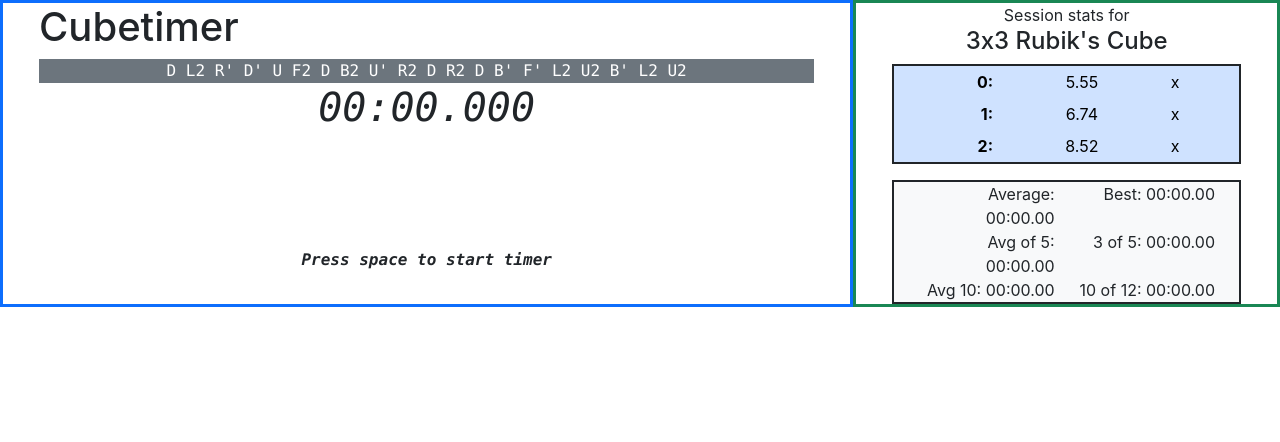
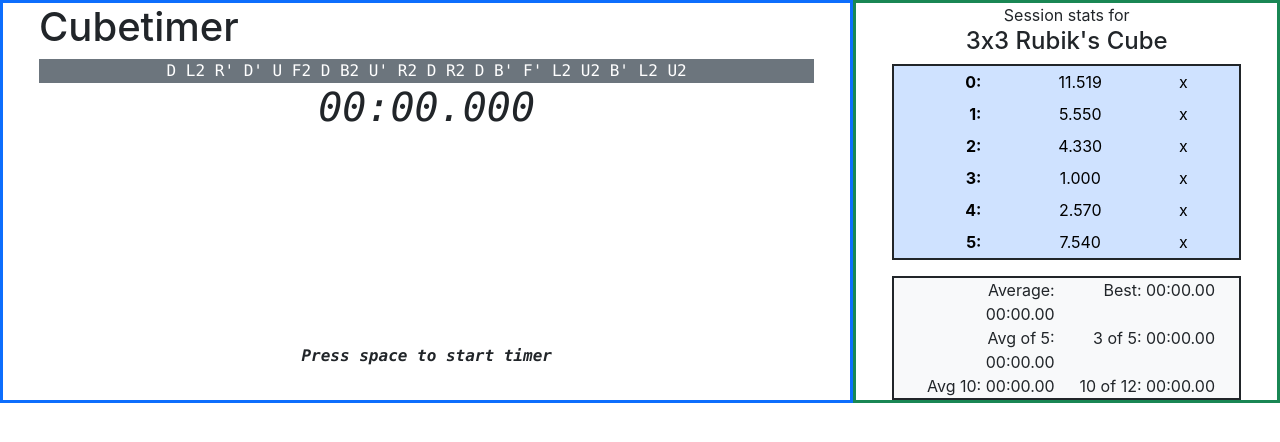
Before and after one commit to Scott-Gibson-Coding/pern-cubetimer, a React (Create React App) app in the folder frontend/: page / in a window 1280 px wide. Shown: the top 442 px of the page. Built offline with nearby package versions, Linux system fonts and the light colour scheme.

Commit message:
Use useContext to pass data directly
Rather than pass data through props all the way from
grandparent to child component. I created a React Context
for the times array that will be directly accessed in
the SolvetimesTable component and updated in the CubetimerPage
component.

```diff
--- a/frontend/src/Components/SolvetimesTable.js
+++ b/frontend/src/Components/SolvetimesTable.js
@@ -1,7 +1,8 @@
-import React from "react";
+import React, { useContext } from "react";
+import { TimesContext } from "../CubetimerPage";
 
 const SolvetimesTable = () => {
-  const times = [5.55, 6.74, 8.52];
+  const times = useContext(TimesContext);
 
   return (
     <table className="table table-sm table-primary table-borderless border border-2 border-dark">
@@ -11,7 +12,7 @@
             <th scope="row" className="text-end">
               {id}:
             </th>
-            <td className="text-center">{time}</td>
+            <td className="text-center">{time.toFixed(3)}</td>
             <td>x</td>
           </tr>
         ))}
--- a/frontend/src/CubetimerPage.js
+++ b/frontend/src/CubetimerPage.js
@@ -1,8 +1,12 @@
-import React from "react";
+import React, { useState, useEffect, createContext } from "react";
 import Timer from "./Components/Timer";
 import SessionStats from "./Components/SessionStats";
 
+export const TimesContext = createContext([]);
+
 const CubetimerPage = () => {
+  const times = [11.519, 5.55, 4.33, 1.0, 2.57, 7.54];
+
   return (
     <div className="container-fluid">
       <div className="row">
@@ -10,7 +14,9 @@
           <Timer />
         </div>
         <div className="col-4 border border-3 border-success">
-          <SessionStats />
+          <TimesContext.Provider value={times}>
+            <SessionStats />
+          </TimesContext.Provider>
         </div>
       </div>
     </div>
```
